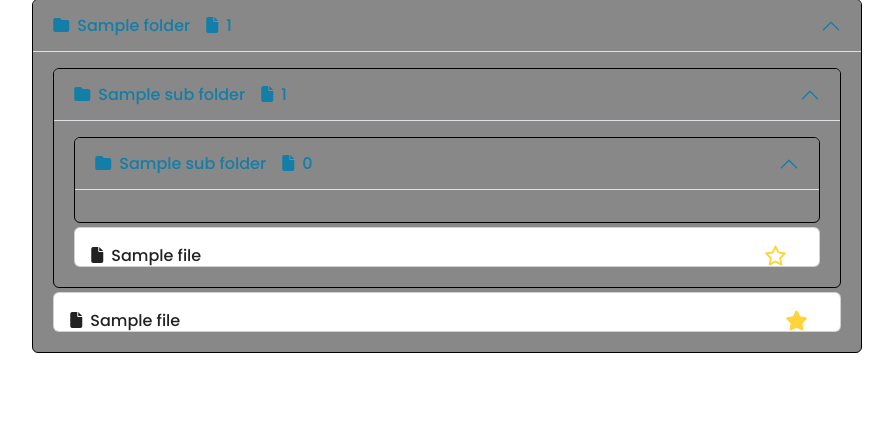
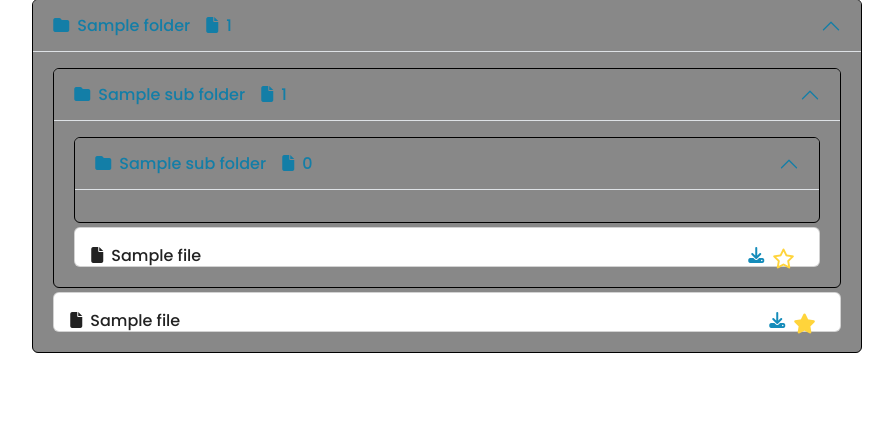
Before and after one commit to Nathan-Etave/Hades, a Flask app: template app/templates/search/index.html in a window 1280 px wide, after a click that opens the changed part. Shown: the part 337-772 px from the top of the page, without its empty margins (193-1086 px from the left). Run offline with Flask 3, Linux system fonts and the light colour scheme; tables that the repository leaves empty hold one stand-in row (values such as "Sample post"); the template is opened without the code that fills it: values that come from a table or form of the project are taken from there, most other values are stand-ins (such as "Sample title", 1, 10 or a date in 2020); parts of the project's set-up code (start-up, migrations or seed data) failed here and were passed over; some libraries are stand-ins or nearby versions.

Commit message:
Feat/ ammélioration recherche + preview search page

```diff
--- a/app/search/routes.py
+++ b/app/search/routes.py
@@ -80,7 +80,7 @@ def create_folder_dict(folder, files):
         "files": files_in_folder,
         "color": folder.couleur_Dossier,
         "id": folder.id_Dossier,
-        "subfolder": subfolders,
+        "subfolder": subfolders
     }
 
 def create_rendered_list(results):
--- a/app/templates/search/index.html
+++ b/app/templates/search/index.html
@@ -12,6 +12,10 @@
     integrity="sha384-2huaZvOR9iDzHqslqwpR87isEmrfxqyWOF7hr7BY6KG0+hVKLoEXMPUJw3ynWuhO"
     crossorigin="anonymous"></script>
 <script src="{{ url_for('static', filename='js/search.js') }}"></script>
+<script src="{{ url_for('static', filename='js/preview.js') }}"></script>
+<link rel="stylesheet" href="{{ url_for('static', filename='css/preview.css') }}">
+<script lang="javascript" src="https://cdn.sheetjs.com/xlsx-0.20.2/package/dist/xlsx.full.min.js"></script>
+<script src="https://cdn.jsdelivr.net/npm/mammoth@1.4.8/mammoth.browser.min.js"></script>
 <meta name="csrf-token" content="{{ csrf_token() }}">
 {% endblock %}
 
@@ -53,16 +57,21 @@
             </div>
             <div class="accordion" id="fichierAccordion{{ folder.id }}">
                 {% for file in folder.files %}
-                    <div class="card mt-1 mb-1" style="height: 5vh">
+                    <div class="card mt-1 mb-1" style="height: 5vh" id="file-{{ file.id }}">
                         <div class="card-body">
-                            <div class="d-flex me-2">
-                                <div class="me-2">
-                                    <i class="fas fa-file"></i>
+                            <div class="d-flex me-2 w-100 justify-content-between align-items-baseline" style="cursor: pointer;">
+                                <div class="me-2 d-flex" style="flex-basis: -moz-available;" id="file" data-file="{{ file.id }}" data-folder="{{ folder.id }}" data-type="{{ file.extension }}">
+                                    <div class="me-2">
+                                        <i class="fas fa-file"></i>
+                                    </div>
+                                    <div>
+                                        <p class="mb-0">{{ file.title }}</p>
+                                    </div>
                                 </div>
-                                <div>
-                                    <p>{{ file["title"] }}</p>
-                                </div>
-                                <div class="me-2 ms-auto">
+                                <div class="me-2 d-flex">
+                                    <a href="/dossier/{{ folder.id }}/fichier/{{ file.id }}?as_attachment=true" style="display: inherit;">
+                                        <i class="fa fa-download me-2" aria-hidden="true" style="cursor: pointer;" data-file="{{ file.id }}" data-folder="{{ folder.id }}"></i>
+                                    </a>
                                     <a href="#" id="{{ file.id }}" class="favori" is-fav="{{ file.favori }}">
                                         <i class="fa-solid fa-star fa-lg" style="color: #FFD43B;"
                                             id="fav-{{ file.id }}"></i>
@@ -103,4 +112,5 @@
         </div>
     </div>
 </div>
+{% include 'components/preview.html' %}
 {% endblock %}
```
Also changed, not shown: app/utils.py (+6 -4 lines).
